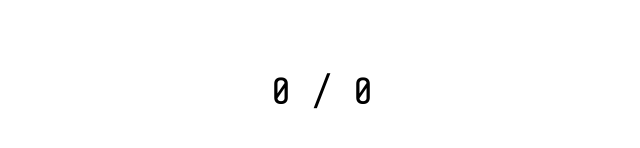
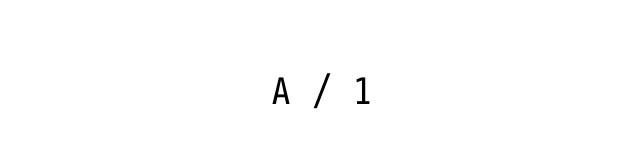
Before and after one commit to dmkret/hexamath, a SvelteKit app: page / in a window 1280 px wide. Shown: the part 206-354 px from the top of the page, without its empty margins (318-958 px from the left). Built offline with nearby package versions, Linux system fonts and the light colour scheme.

Commit message:
prevent divide by zero

```diff
--- a/src/routes/+page.svelte
+++ b/src/routes/+page.svelte
@@ -37,7 +37,7 @@
 
 		if (sign === '/') {
 			result = get_number();
-			right = get_number();
+			right = Math.max(1, get_number());
 			left = result * right;
 		} else {
 			left = get_number();
```
